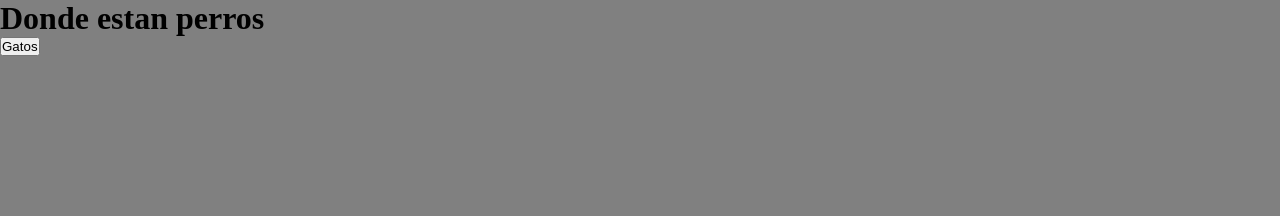
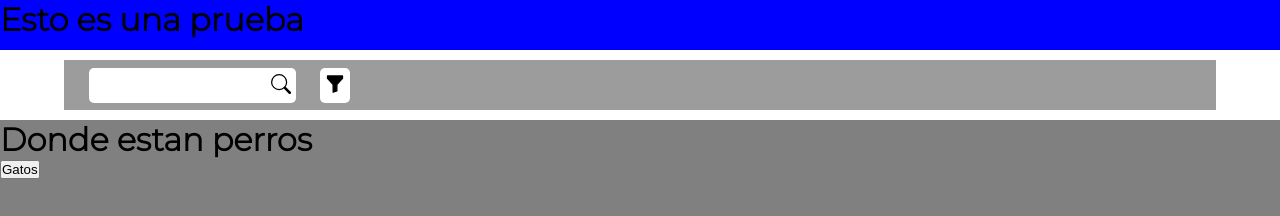
Before and after one commit to superpato1234/aprendiendo-git, a plain HTML site: page index.html in a window 1280 px wide. Drawn offline with Linux system fonts and the light colour scheme.

Commit message:
avance del miercoles

```diff
--- a/css/estilachos.css
+++ b/css/estilachos.css
@@ -1,7 +1,81 @@
+@import url('https://fonts.googleapis.com/css2?family=Montserrat:wght@300&display=swap');
 *{
     margin: 0px;
     padding: 0px;
 }
 body{
+    font-family: 'Montserrat', sans-serif;
     background-color: gray;
 }
+#buscador{
+    background-color: white;
+    display: flex;
+    flex-direction: row;
+    flex-wrap: nowrap;
+    justify-content: center;
+}
+#navegacion{
+    height: 50px;
+    background-color: blue;
+}
+#room{
+    border: 0px;
+    height: 70%;
+    border-top-left-radius: 5px;
+    border-bottom-left-radius: 5px;
+}
+#room:focus{
+    outline: none;
+    font-size: 15px;
+}
+#buscar-room{
+    outline-style: none;
+    border: 0px;
+    background-color: rgb(255, 255, 255);
+    height: 70%;
+    border-top-right-radius: 5px;
+    border-bottom-right-radius: 5px;
+    padding: 0px 5px 0px 5px;
+}
+#icon-buscar{
+    border: 0px;
+    background-color:rgb(255, 255, 255);
+    width: 20px;
+    height: 20px;
+}
+#icon-filtros{
+    border: 0px;
+    background-color:rgb(255, 255, 255);
+    width: 20px;
+    height: 20px;
+}
+#txt-btn{
+    display: flex;
+    justify-content: center;
+    align-items: center;
+    /* border: 2px solid white;
+    border-radius: 10px; */
+    background-color: rgb(156, 156, 156);
+    width: 20%;
+    height: 50px;
+    margin: 10px 0px 10px 0px;
+}
+#activar-filtros{
+    outline-style: none;
+    border: 0px;
+    background-color: rgb(255, 255, 255);
+    height: 70%;
+    border-radius: 5px;
+    padding: 0px 5px 0px 5px;
+}
+#filtros{
+    display: flex;
+    justify-content: start;
+    align-items: center;
+    width: 70%;
+/*     border: 2px solid white;
+    border-radius: 10px; */
+    background-color: rgb(156, 156, 156);
+    height: 50px;
+    margin: 10px 0px 10px 0px;
+}
--- a/index.html
+++ b/index.html
@@ -8,11 +8,31 @@
 </head>
 <body>
     <header>
-        <div>
-            <div></div>
-            <div></div>
+        <div id="navegacion">
+            <h1>Esto es una prueba</h1>
         </div>
     </header>
+    <div id="cont-buscador">
+        <div id="buscador">
+            <div id="txt-btn">
+                <input type="text" name="Habitacion" id="room">
+                <button id="buscar-room">
+                    <svg id="icon-buscar" class="bi bi-search" width="1em" height="1em" viewBox="0 0 16 16" fill="currentColor" xmlns="http://www.w3.org/2000/svg">
+                        <path fill-rule="evenodd" d="M10.442 10.442a1 1 0 0 1 1.415 0l3.85 3.85a1 1 0 0 1-1.414 1.415l-3.85-3.85a1 1 0 0 1 0-1.415z"/>
+                        <path fill-rule="evenodd" d="M6.5 12a5.5 5.5 0 1 0 0-11 5.5 5.5 0 0 0 0 11zM13 6.5a6.5 6.5 0 1 1-13 0 6.5 6.5 0 0 1 13 0z"/>
+                    </svg>
+                </button>
+            </div>
+            <div id="filtros">
+                <button id="activar-filtros">
+                    <svg id="icon-filtros" class="bi bi-funnel-fill" width="1em" height="1em" viewBox="0 0 16 16" fill="currentColor" xmlns="http://www.w3.org/2000/svg">
+                        <path d="M2 3.5v-2h12v2l-4.5 5v5l-3 1v-6L2 3.5z"/>
+                        <path fill-rule="evenodd" d="M1.5 1.5A.5.5 0 0 1 2 1h12a.5.5 0 0 1 .5.5v2a.5.5 0 0 1-.128.334L10 8.692V13.5a.5.5 0 0 1-.342.474l-3 1A.5.5 0 0 1 6 14.5V8.692L1.628 3.834A.5.5 0 0 1 1.5 3.5v-2zm1 .5v1.308l4.372 4.858A.5.5 0 0 1 7 8.5v5.306l2-.666V8.5a.5.5 0 0 1 .128-.334L13.5 3.308V2h-11z"/>
+                    </svg>
+                </button>
+            </div>
+        </div>
+    </div>
     <h1 id="Hola">Donde estan perros</h1>
     <input type="button" value="Gatos" onclick="cats()">
 
```
